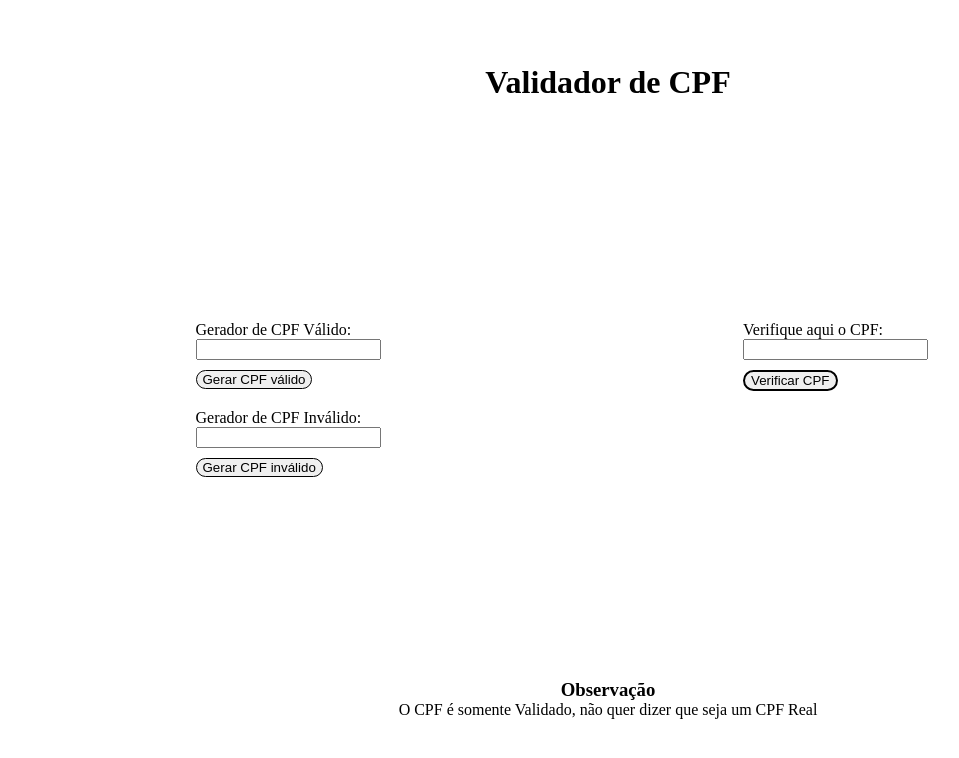
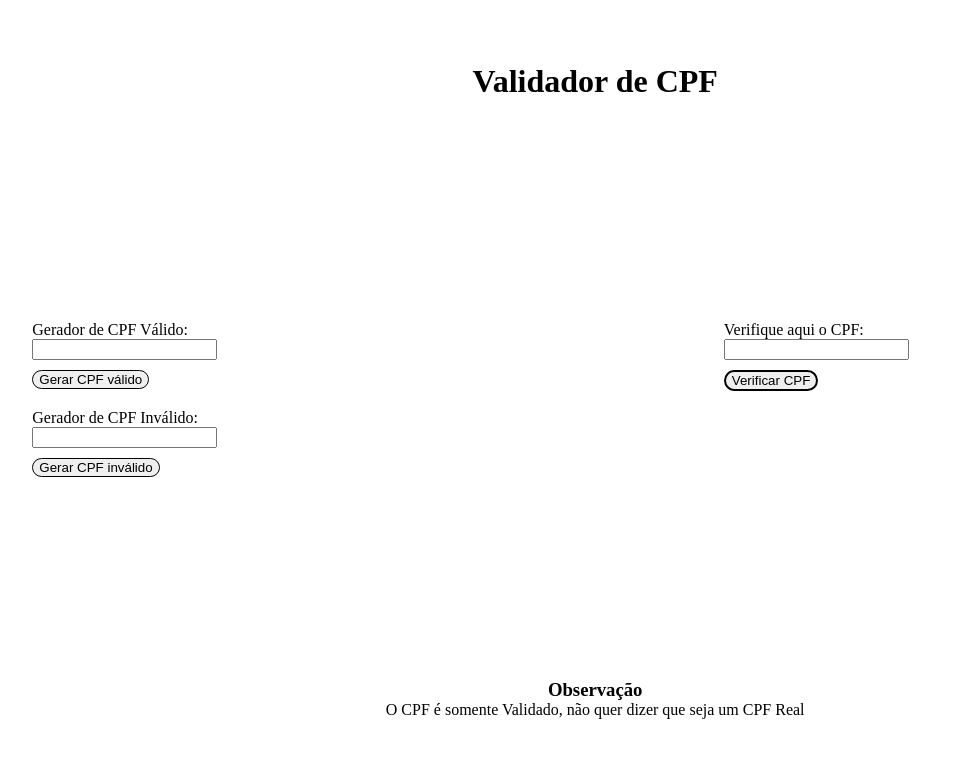
Before and after one commit to Samuel-Oliveira-C/cpf-validator, a website: page public/index.html in a window 1280 px wide. Shown: the whole page, without its empty margins (32-991 px from the left). Drawn offline with Linux system fonts and the light colour scheme.

Commit message:
Fix(html and css): foi arrumado a quebra da tela

```diff
--- a/public/assets/css/style.css
+++ b/public/assets/css/style.css
@@ -1,9 +1,10 @@
 *{
-    margin:0px
+    margin:0px;
+    box-sizing: border-box;
 }
 .container{
     display: grid;
-    width: 100vw;
+    width: 98vw;
     height: 100vh; /* fazer grid?*/
     grid-template-areas:
         "area1 area1"
@@ -13,7 +14,7 @@
 header {
     display: flex;
     justify-content: center;
-    width: 100vw;
+    width: 98vw;
     height: 15vh;
     grid-area: area1;
 }
@@ -23,7 +24,7 @@ header .title{
 .container-generators{
     grid-area: area2;
     justify-content: left;
-    width: 50vw;
+    width: 50%;
 }
 .generator{
     display: flex;
@@ -39,7 +40,7 @@ header .title{
 }
 .container-validator{
     grid-area: area3;
-    width: 50vw;
+    width: 100%;
 }
 .validator{
     display: flex;
--- a/public/assets/javascript/script.js
+++ b/public/assets/javascript/script.js
@@ -5,3 +5,5 @@
  * observação
  * copyright
  */
+
+//TODO arrumar erro da pagina tendo scroll
```
